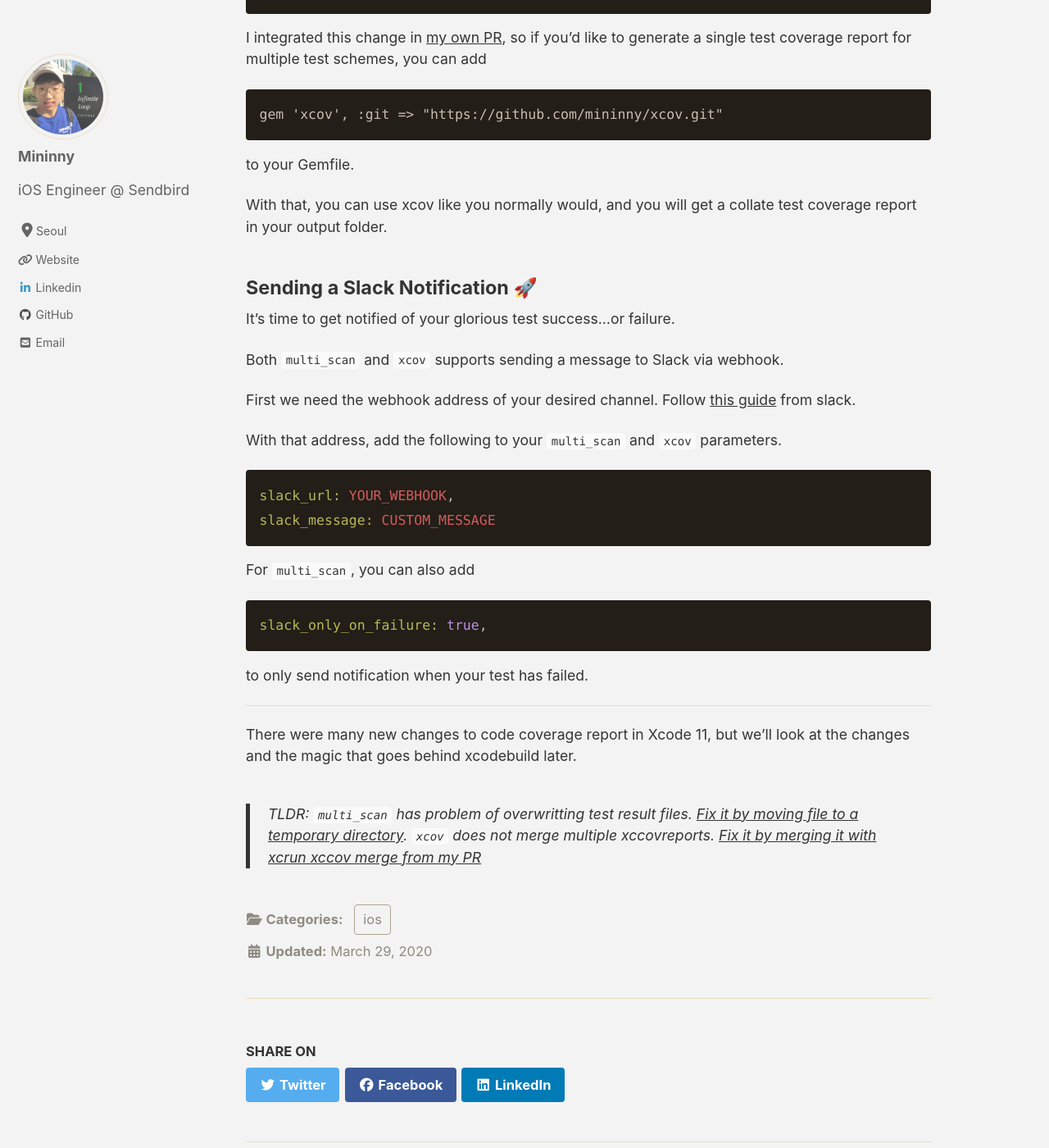
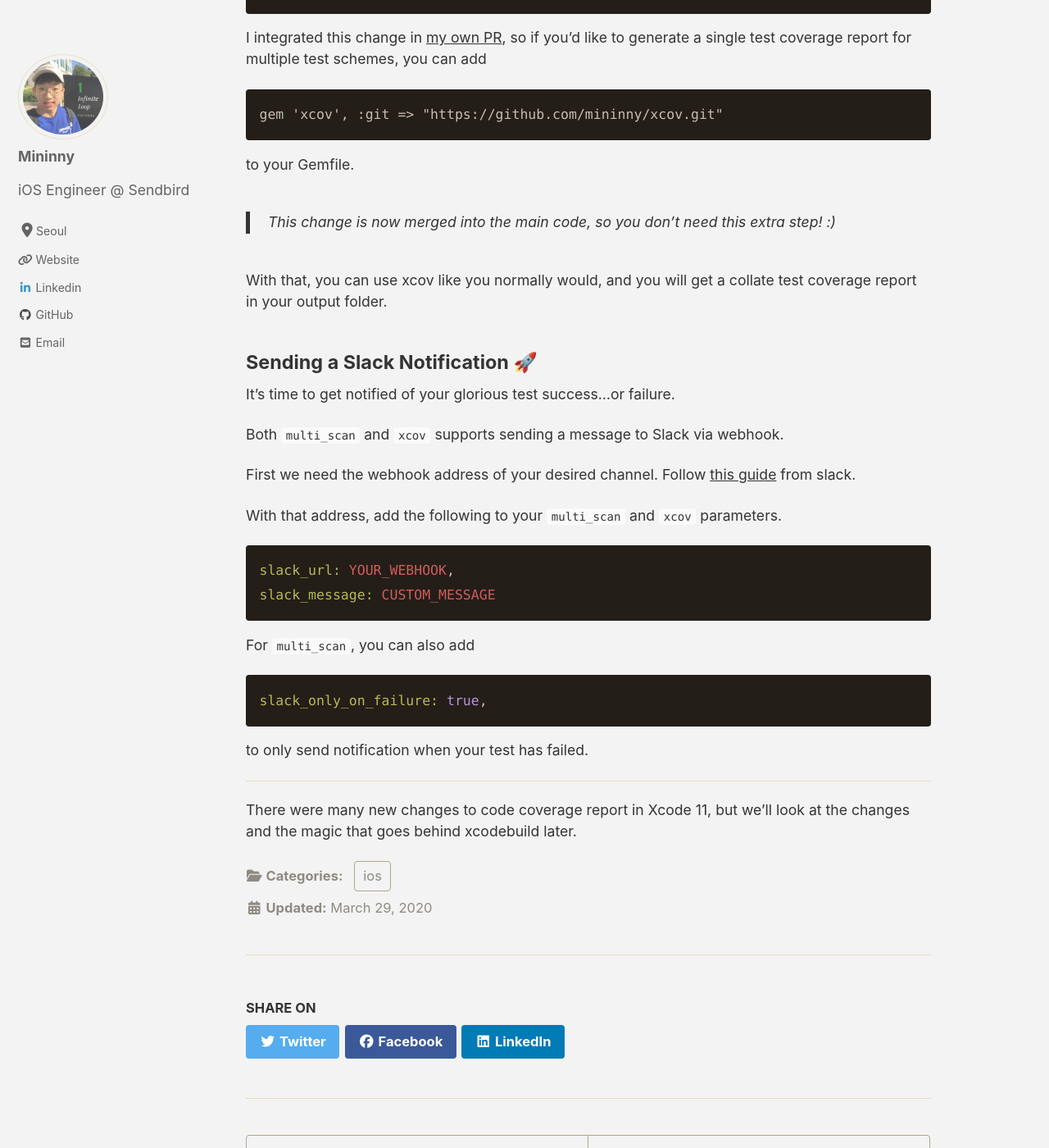
Before and after one commit to mininny/mininny.github.io, a Jekyll site: the page built from _posts/2020-03-29-testing-with-fastlane.md, in a window 1280 px wide and 1400 px high, scrolled down 5728 px. Shown: the whole window at 82% size. Built offline with Jekyll 4.4.1, drawn with Linux system fonts in a browser that asks for light colours; cached includes are drawn as plain includes; nearby versions of some CDN libraries.

Commit message:
Update 2020-03-29-testing-with-fastlane.md

````diff
--- a/_posts/2020-03-29-testing-with-fastlane.md
+++ b/_posts/2020-03-29-testing-with-fastlane.md
@@ -158,6 +158,8 @@ gem 'xcov', :git => "https://github.com/mininny/xcov.git"
 ```
 to your Gemfile.
 
+> This change is now merged into the main code, so you don't need this extra step! :)
+
 With that, you can use xcov like you normally would, and you will get a collate test coverage report in your output folder.
 
 ### Sending a Slack Notification 🚀
@@ -184,6 +186,3 @@ to only send notification when your test has failed.
 ---
 
 There were many new changes to code coverage report in Xcode 11, but we'll look at the changes and the magic that goes behind xcodebuild later.
-
-> TLDR: `multi_scan` has problem of overwritting test result files. [Fix it by moving file to a temporary directory](#test-results).
-> `xcov` does not merge multiple xccovreports. [Fix it by merging it with xcrun xccov merge from my PR](#generating-a-coverage-report-for-multiple-test-result-files)
````
